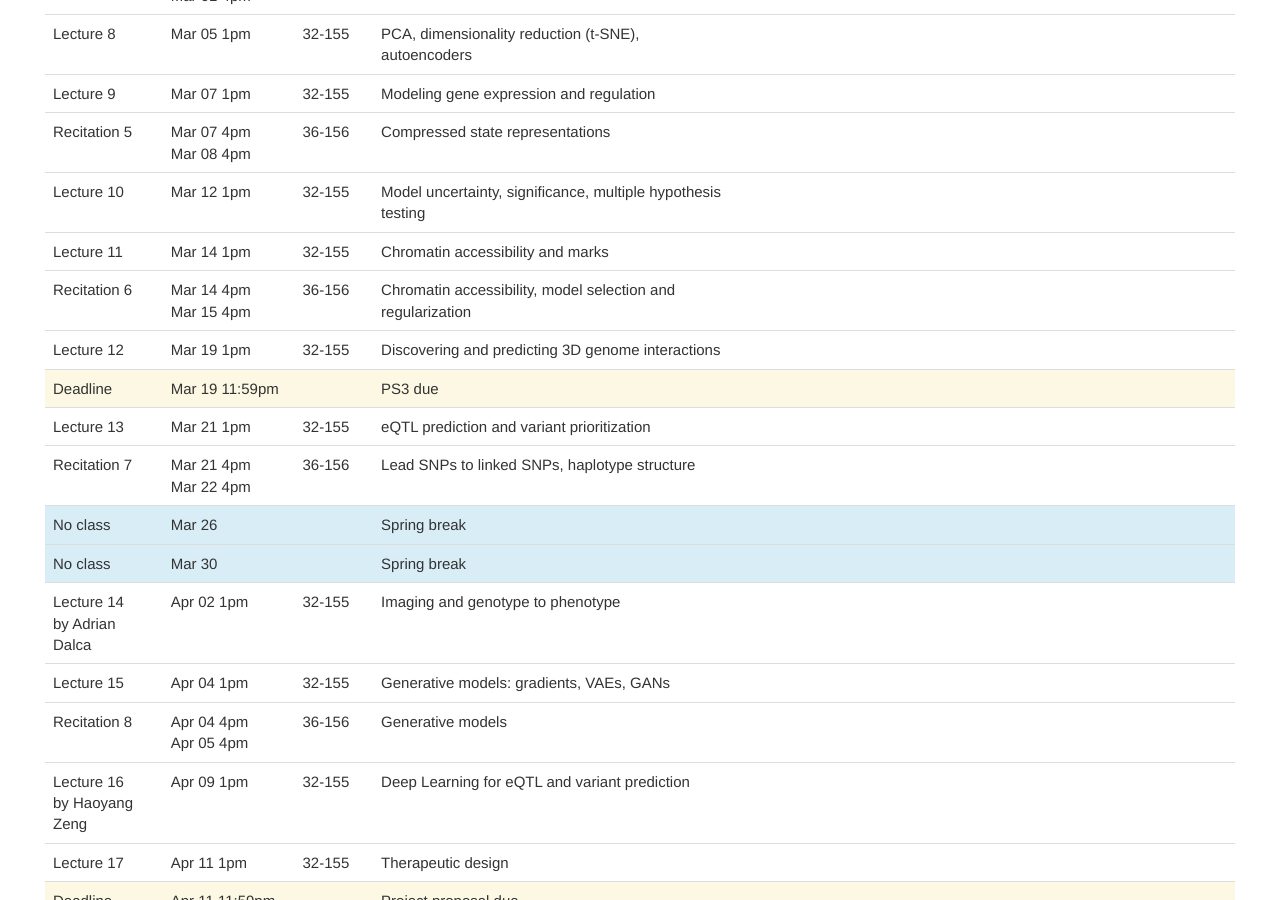
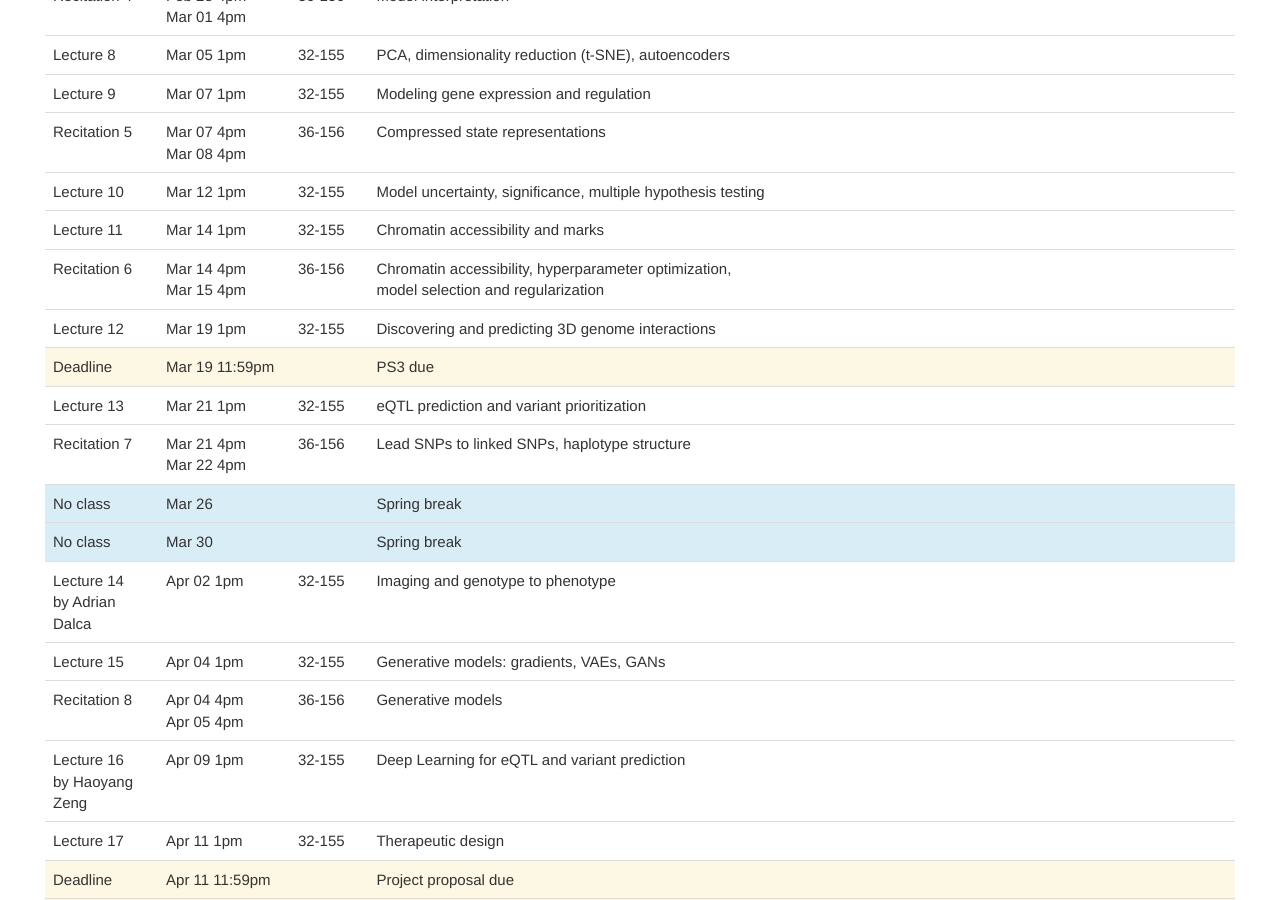
Before and after one commit to mit6874/mit6874.github.io, a Jekyll site: the page built from index.html, in a window 1280 px wide and 900 px high, scrolled down 1659 px. Built offline with Jekyll 4.4.1, drawn with Linux system fonts in a browser that asks for light colours; nearby versions of some CDN libraries.

```diff
--- a/index.html
+++ b/index.html
@@ -237,7 +237,7 @@
             <td>Recitation 6</td>
             <td>Mar 14 4pm<br />Mar 15 4pm</td>
             <td>36-156</td>
-            <td>Chromatin accessibility, model selection and regularization</td>
+            <td>Chromatin accessibility, hyperparameter optimization, model selection and regularization</td>
             <td></td>
             <td></td>
         </tr>
```
